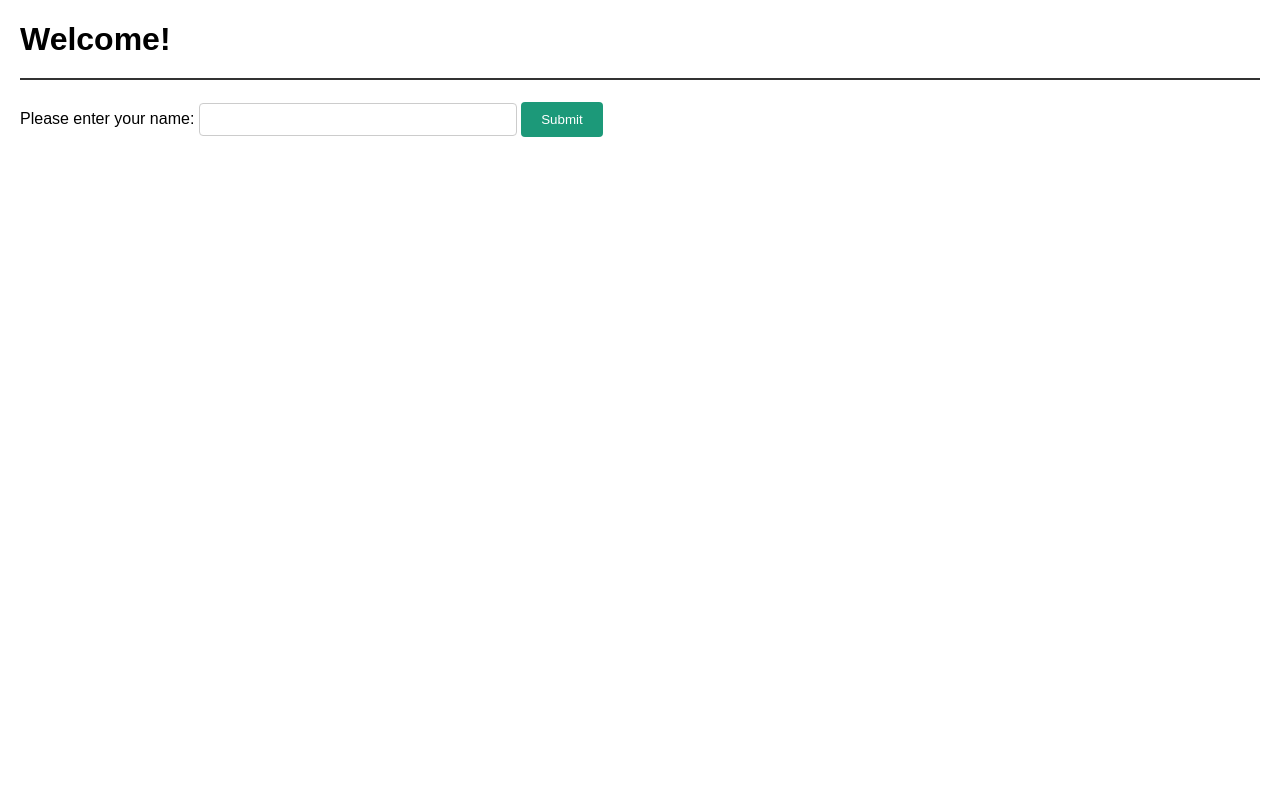
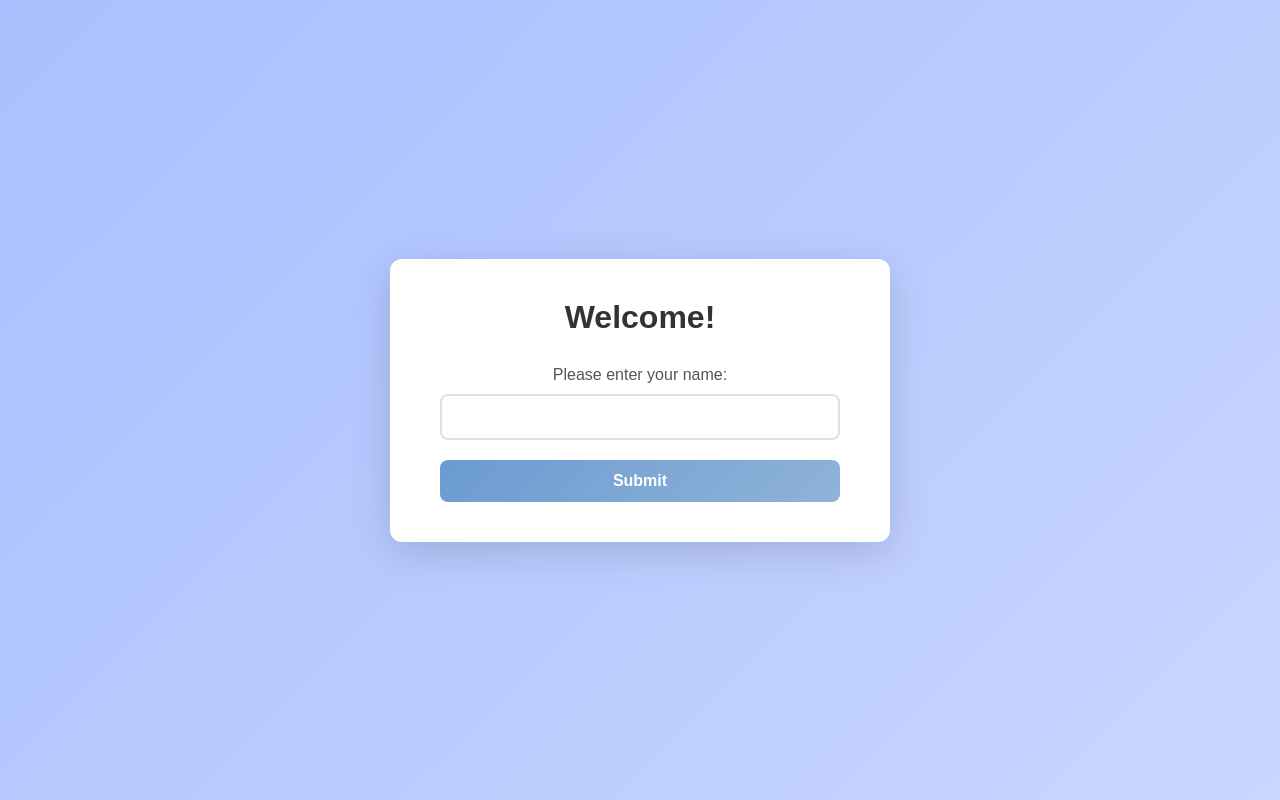
Before and after one commit to celestelomeli/flask_v2, a Flask app: page / in a window 1280 px wide. Run offline with Flask 3, Linux system fonts and the light colour scheme.

Commit message:
ui with centered layout and modern styling

```diff
--- a/static/styles.css
+++ b/static/styles.css
@@ -1,57 +1,107 @@
 /* styles.css */
 
-/* Base body styling */
+/* Body takes full viewport height and centers content using flexbox */
 body {
     font-family: Arial, sans-serif;
-    margin: 20px;
+    margin: 0;
+    padding: 0;
+    min-height: 100vh; /* Full viewport height */
+    display: flex; /* Use flexbox for centering */
+    justify-content: center; /* Center horizontally */
+    align-items: center; /* Center vertically */
+    /* Light blue gradient background */
+    background: linear-gradient(135deg, #a8c0ff 0%, #c9d6ff 100%);
 }
 
-/* Header with bottom border */
-h1 {
-    border-bottom: 2px solid #333;
-    padding-bottom: 20px;
+/* White card that holds all the content */
+.container {
+    background: white;
+    padding: 40px 50px;
+    border-radius: 12px; /* Rounded corners */
+    box-shadow: 0 10px 40px rgba(0, 0, 0, 0.15); /* Drop shadow for depth */
+    text-align: center;
+    max-width: 400px;
+    width: 90%; /* Responsive width */
 }
 
-/* Form spacing */
-form {
-    margin-bottom: 20px;
+/* Main heading style */
+h1 {
+    color: #333;
+    margin-top: 0;
+    margin-bottom: 30px;
+    font-size: 2em;
 }
 
-/* Text input fields styling */
-input[type="text"],
-input[type="email"] {
-    width: 300px;
-    padding: 8px;
-    border: 1px solid #ccc;
-    border-radius: 4px;
+/* Paragraph text on greeting page */
+p {
+    color: #666;
+    font-size: 1.1em;
+    margin: 20px 0;
+}
+
+/* Add spacing above the form */
+form {
+    margin-top: 20px;
+}
+
+/* Style the label above the input */
+label {
+    display: block; /* Makes label take full width */
     margin-bottom: 10px;
+    color: #555;
+    font-weight: 500;
+}
+
+/* Text input field styling */
+input[type="text"] {
+    width: 100%; /* Full width of container */
+    padding: 12px;
+    border: 2px solid #e0e0e0;
+    border-radius: 8px;
+    font-size: 16px;
+    box-sizing: border-box; /* Include padding in width calculation */
+    margin-bottom: 20px;
+    transition: border-color 0.3s; /* Smooth transition on focus */
+}
+
+/* Change border color when input is focused */
+input[type="text"]:focus {
+    outline: none; /* Remove default browser outline */
+    border-color: #6b9bd1; /* Light blue to match background */
 }
 
 /* Submit button styling */
 input[type="submit"] {
-    background-color: #1c9979;
-    color: #fff;
+    width: 100%; /* Full width button */
+    background: linear-gradient(135deg, #6b9bd1 0%, #8fb3d8 100%); /* Blue gradient */
+    color: white;
     border: none;
-    padding: 10px 20px;
-    border-radius: 4px;
+    padding: 12px 20px;
+    border-radius: 8px;
+    font-size: 16px;
+    font-weight: bold;
     cursor: pointer;
+    transition: transform 0.2s, box-shadow 0.2s; /* Smooth hover animation */
 }
 
-/* Submit button hover effect */
+/* Button lifts up slightly on hover */
 input[type="submit"]:hover {
-    background-color: #157a61;
+    transform: translateY(-2px); /* Move up 2px */
+    box-shadow: 0 5px 15px rgba(107, 155, 209, 0.4); /* Add shadow */
 }
 
 /* Back link styling */
 .back-link {
     display: inline-block;
     margin-top: 20px;
-    color: #1c9979;
+    color: #6b9bd1; /* Match button color */
     text-decoration: none;
     font-weight: bold;
+    transition: color 0.3s; /* Smooth color change */
 }
 
-/* Back link hover effect */
+/* Darken link color on hover */
 .back-link:hover {
+    color: #5a8ac0;
     text-decoration: underline;
 }
--- a/templates/index.html
+++ b/templates/index.html
@@ -1,22 +1,25 @@
 <!DOCTYPE html>
-<html lang="en"> <!-- Specifies document language -->
+<html lang="en"> <!-- Set language for accessibility -->
 <head>
-    <!-- Character encoding -->
+    <!-- Define character encoding -->
     <meta charset="UTF-8">
-    <!-- Responsive design for mobile devices -->
+    <!-- Make site responsive on mobile -->
     <meta name="viewport" content="width=device-width, initial-scale=1.0">
     <title>Enter your name</title>
-    <!-- Link to external CSS file using Flask's url_for helper -->
+    <!-- Link to CSS file using Flask's url_for -->
     <link rel="stylesheet" href="{{ url_for('static', filename='styles.css') }}">
 </head>
 <body>
+    <!-- Container div to create the centered white card -->
+    <div class="container">
         <h1>Welcome!</h1>
-    <!-- Form submits to /greet route via POST method -->
+        <!-- Form posts to /greet route when submitted -->
         <form action="/greet" method="post">
             <label for="name">Please enter your name:</label>
-        <!-- Input field with id matching label's 'for' attribute, required prevents empty submission -->
+            <!-- Required attribute prevents empty submissions -->
             <input type="text" id="name" name="name" required>
             <input type="submit" value="Submit">
         </form>
+    </div>
 </body>
 </html>
```
Also changed, not shown: templates/greet.html (+12 -9 lines). Lines whose indentation alone changed are shown as unchanged.
